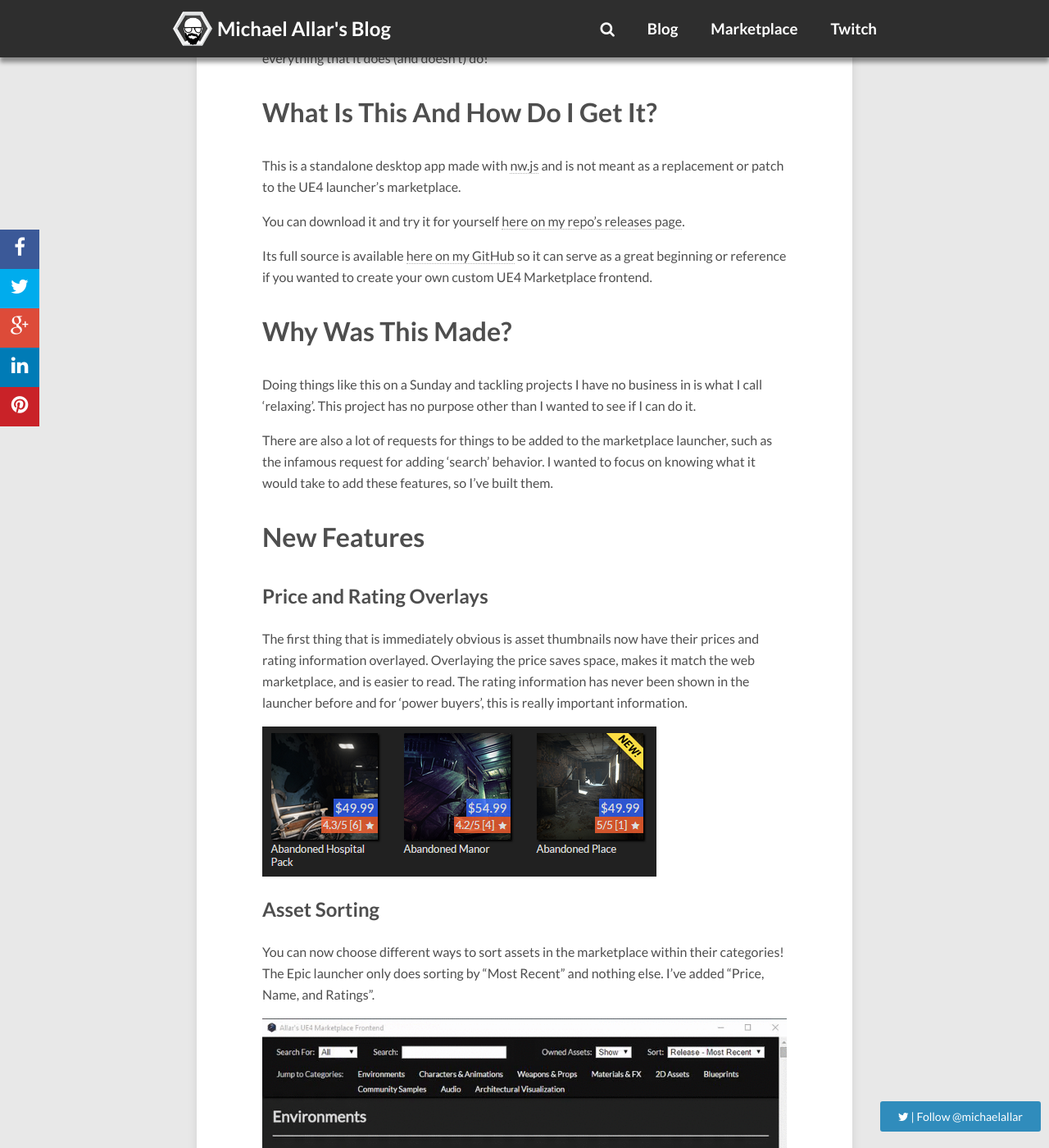
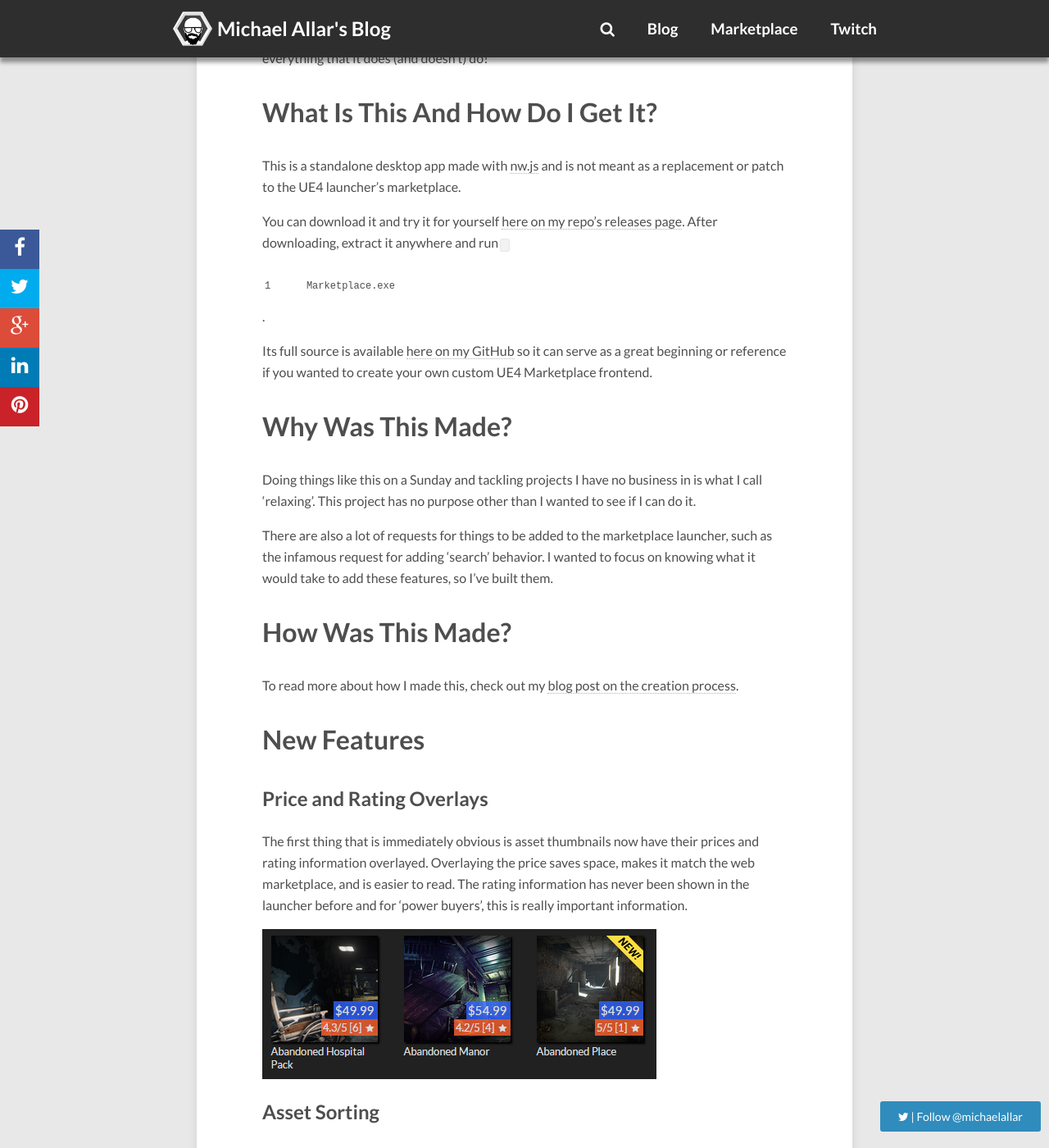
Before and after one commit to Allar/allar.github.io, a Jekyll site: the page built from blog/_posts/2015-12-07-Custom-UE4-Marketplace-Frontend.md, in a window 1280 px wide and 1400 px high, scrolled down 577 px. Shown: the whole window at 82% size. Built offline with Jekyll 4.4.1, drawn with Linux system fonts in a browser that asks for light colours; nearby versions of some CDN libraries; comment, search, counter and statistics services are not loaded; some of the changed text lies outside the part shown.

Commit message:
Updated links for custom marketplace

```diff
--- a/blog/_posts/2015-12-07-Custom-UE4-Marketplace-Frontend.md
+++ b/blog/_posts/2015-12-07-Custom-UE4-Marketplace-Frontend.md
@@ -5,21 +5,25 @@
 thumbnail: "UE4-Annoying-Hat.gif"
 ---
 
-After finding out accessing UE4 Marketplace data was possible, I made a pretty cool 'custom UE4 Marketplace frontend' that mimics the launcher version of the UE4 Marketplace but with some additions I think many people would like such as searching, sorting, and seller YouTube embedding. If you would like to download it and try it for yourself, grab it from [my repo's releases page](#). [Full source code is available here on my GitHub](#). Read below to find out everything that it does (and doesn't) do! <!-- more -->
+After finding out accessing UE4 Marketplace data was possible, I made a pretty cool 'custom UE4 Marketplace frontend' that mimics the launcher version of the UE4 Marketplace but with some additions I think many people would like such as searching, sorting, and seller YouTube embedding. If you would like to download it and try it for yourself, grab it from [my repo's releases page](https://github.com/Allar/custom-ue4-marketplace-frontend/releases){:target="_blank"}. [Full source code is available here on my GitHub](https://github.com/Allar/custom-ue4-marketplace-frontend){:target="_blank"}. Read below to find out everything that it does (and doesn't) do! <!-- more -->
 
 # What Is This And How Do I Get It?
 
 This is a standalone desktop app made with [nw.js](http://nwjs.io/) and is not meant as a replacement or patch to the UE4 launcher's marketplace.
 
-You can download it and try it for yourself [here on my repo's releases page](#).
+You can download it and try it for yourself [here on my repo's releases page](https://github.com/Allar/custom-ue4-marketplace-frontend/releases){:target="_blank"}. After downloading, extract it anywhere and run `Marketplace.exe`.
 
-Its full source is available [here on my GitHub](#) so it can serve as a great beginning or reference if you wanted to create your own custom UE4 Marketplace frontend.
+Its full source is available [here on my GitHub](https://github.com/Allar/custom-ue4-marketplace-frontend){:target="_blank"} so it can serve as a great beginning or reference if you wanted to create your own custom UE4 Marketplace frontend.
 
 # Why Was This Made?
 
 Doing things like this on a Sunday and tackling projects I have no business in is what I call 'relaxing'. This project has no purpose other than I wanted to see if I can do it.
 
 There are also a lot of requests for things to be added to the marketplace launcher, such as the infamous request for adding 'search' behavior. I wanted to focus on knowing what it would take to add these features, so I've built them.
+
+# How Was This Made?
+
+To read more about how I made this, check out my [blog post on the creation process](/2015/12/07/Creating-Custom-Marketplace-Frontend/).
 
 # New Features
 
```
Also changed, not shown: blog/_posts/2015-12-07-Creating-Custom-Marketplace-Frontend.md (+8 -6 lines).
